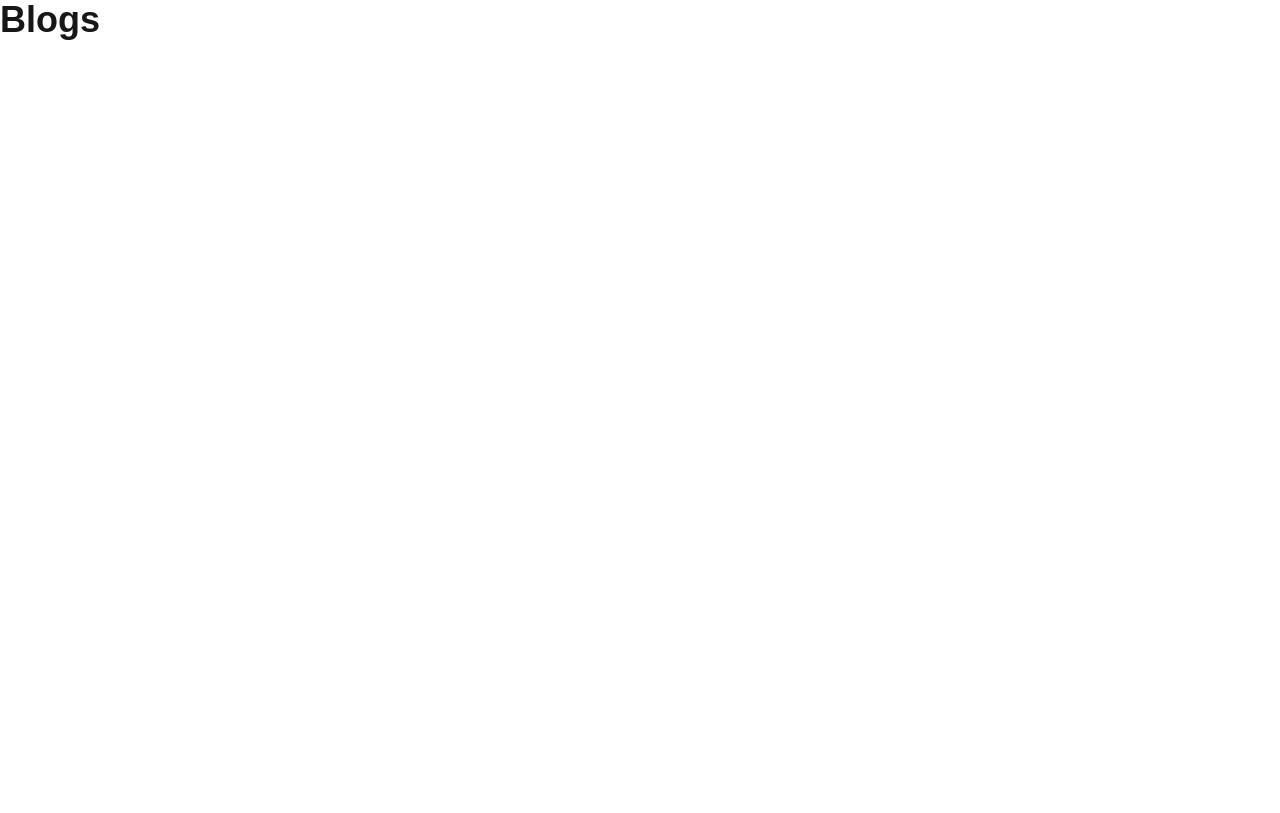
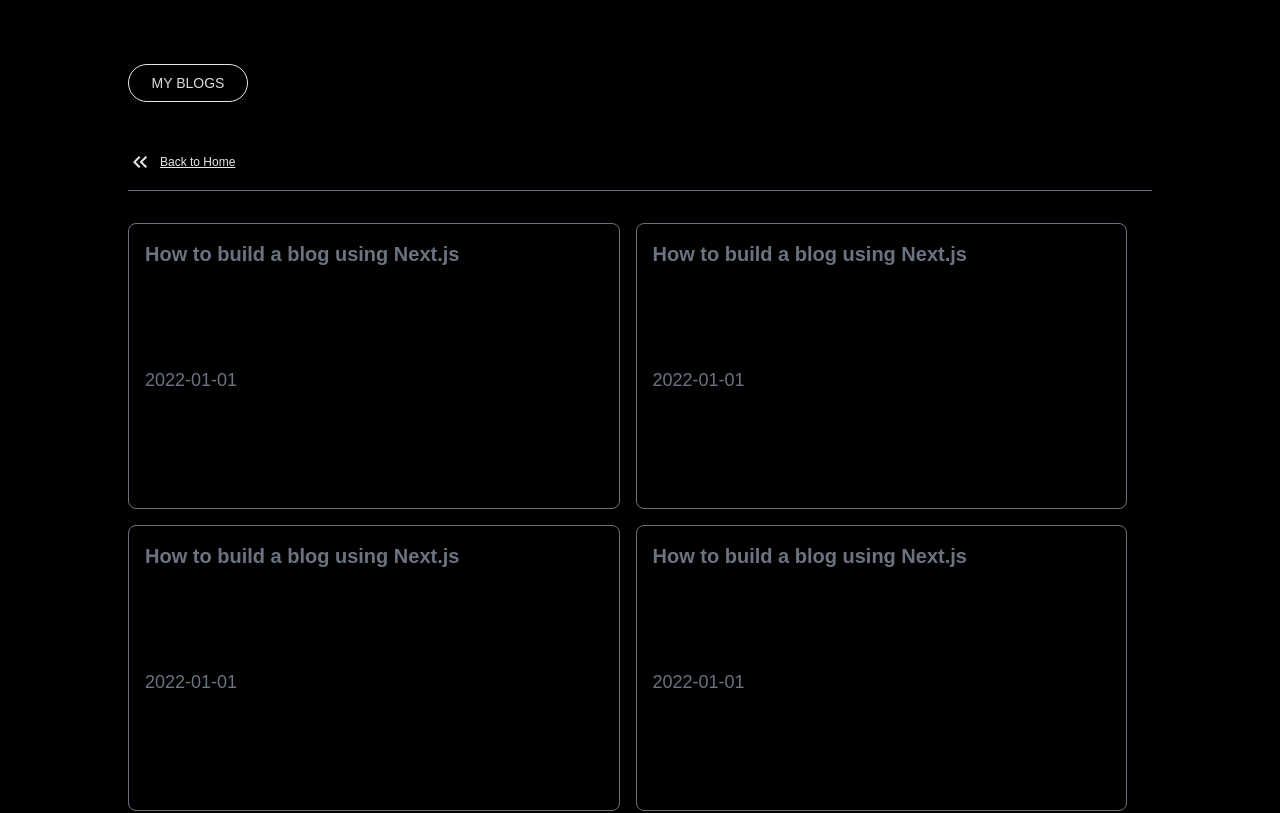
Before and after one commit to DianaWangui/sarah-portfolio, a Next.js app: page /blogs in a window 1280 px wide. Shown: the top 813 px of the page. Built offline with nearby package versions, Linux system fonts and the light colour scheme.

Commit message:
add blog component with navigation and styling; update dependencies

```diff
--- a/app/blogs/page.js
+++ b/app/blogs/page.js
@@ -1,7 +1,85 @@
+import KeyboardDoubleArrowLeftIcon from '@mui/icons-material/KeyboardDoubleArrowLeft';
+import Link from 'next/link';
+
 const Blog = () => {
+
+  const blogs = [
+    {
+      title: 'How to build a blog using Next.js',
+      link: '/blogs/nextjs-blog',
+      date: '2022-01-01',
+    },
+    {
+      title: 'How to build a blog using Next.js',
+      link: '/blogs/nextjs-blog',
+      date: '2022-01-01',
+    },
+    {
+      title: 'How to build a blog using Next.js',
+      link: '/blogs/nextjs-blog',
+      date: '2022-01-01',
+    },
+    {
+      title: 'How to build a blog using Next.js',
+      link: '/blogs/nextjs-blog',
+      date: '2022-01-01',
+    },
+    {
+      title: 'How to build a blog using Next.js',
+      link: '/blogs/nextjs-blog',
+      date: '2022-01-01',
+    },
+    {
+      title: 'How to build a blog using Next.js',
+      link: '/blogs/nextjs-blog',
+      date: '2022-01-01',
+    },
+    {
+      title: 'How to build a blog using Next.js',
+      link: '/blogs/nextjs-blog',
+      date: '2022-01-01',
+    },
+    {
+      title: 'How to build a blog using Next.js',
+      link: '/blogs/nextjs-blog',
+      date: '2022-01-01',
+    },
+  ];
+
   return (
-    <div>
-      <h1 className="text-4xl font-bold">Blogs</h1>
+    <div className="w-full bg-black px-[10%] py-[5%]">
+      <div className="bg-transparent flex flex-col">
+        <h4 className="text-sm font-light lg:border border-gray-[500]
+                     text-[#dddddd] py-2 px-4 lg:mb-12 w-[120px] text-center
+                     flex justify-center items-center gap-2 decoration-inherit
+                    hover:border-gray-200 font-Poppins rounded-full">
+          MY BLOGS
+        </h4>
+
+        <div className="flex border-b border-gray-500 pb-4">
+          <Link
+            href="/"
+            className="text-gray-200 text-lg font-poppins flex items-center gap-2 underline decoration-inherit hover:text-green-500"
+          >
+            <span className="flex items-center gap-2 decoration-inherit text-xs">
+              <KeyboardDoubleArrowLeftIcon className="decoration-inherit" />
+              Back to Home
+            </span>
+          </Link>
+        </div>
+        <div className='blogs flex flex-col lg:flex-row flex-wrap gap-4 pt-8 overflow-auto'>
+          {blogs.map((blog, index) => (
+            <div key={index} className="blog-card w-full lg:w-[48%] bg-transparent border border-gray-500 p-4 rounded-lg">
+              <Link href={blog.link}>
+                  <h1 className="text-xl font-bold text-gray-500">{blog.title}</h1>
+              </Link>
+              <p className="text-gray-500 mt-4 mb-4 text-lg leading-[12rem]">
+                {blog.date}
+              </p>
+            </div>
+          ))}
+        </div>
+      </div>
     </div>
   );
 }
```
Also changed, not shown: package.json (+5 -2 lines), 1 other file (tests, documents, lock files or other folders).
